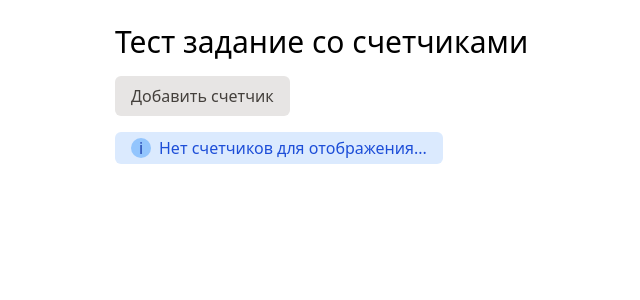
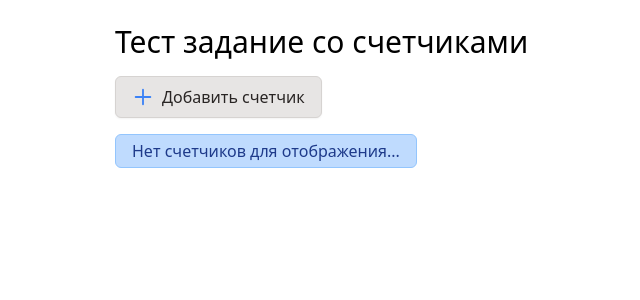
Before and after one commit to ilyasudakov/counter-test-datagile, a React (Vite) app: page / in a window 1280 px wide. Shown: the top 300 px of the page, without its empty margins (307-947 px from the left). Built offline with nearby package versions, Linux system fonts and the light colour scheme.

Commit message:
Update Button styles, Fix styles issues with npm package

```diff
--- a/package.json
+++ b/package.json
@@ -8,12 +8,14 @@
     "Tailwind"
   ],
   "files": [
-    "dist"
+    "dist",
+    "dist/*.css"
   ],
   "type": "module",
   "types": "./dist/index.d.ts",
   "main": "./dist/counter-test-datagile.umd.js",
   "module": "./dist/counter-test-datagile.es.js",
+  "style": "style.css",
   "exports": {
     ".": {
       "import": "./dist/counter-test-datagile.es.js",
@@ -25,7 +27,7 @@
     "email": "ilyasudakov.dev@gmail.com",
     "url": "https://ilyasudakov.vercel.app"
   },
-  "version": "0.0.14",
+  "version": "0.0.19",
   "scripts": {
     "dev": "vite",
     "build": "tsc && vite build",
--- a/src/components/Button.tsx
+++ b/src/components/Button.tsx
@@ -1,15 +1,21 @@
+const STYLES = {
+  empty: '',
+  default: 'bg-stone-200 text-stone-800 shadow-sm border border-stone-300',
+};
 export default function Button({
   children,
   onClick,
   className = '',
+  style = 'empty',
 }: {
   children: React.ReactNode;
   onClick?: () => void;
   className?: string;
+  style?: 'empty' | 'default';
 }) {
   return (
     <button
-      className={`bg-stone-200 text-stone-700 rounded-md px-4 py-2 cursor-pointer ${className}`}
+      className={`${STYLES[style]} flex items-center gap-2 rounded-md px-4 py-2 cursor-pointer ${className}`}
       onClick={onClick}
     >
       {children}
--- a/src/components/Counters/CountersWithProvider.tsx
+++ b/src/components/Counters/CountersWithProvider.tsx
@@ -1,6 +1,7 @@
 import { Provider } from 'react-redux';
 import Counters from '.';
 import store from '../../store';
+import '../../index.css';
 
 export default function CountersWithProvider() {
   return (
--- a/src/components/Counters/index.tsx
+++ b/src/components/Counters/index.tsx
@@ -3,6 +3,8 @@ import { connect, ConnectedProps } from 'react-redux';
 import Button from '../Button';
 import CounterWithControls from './Counter/CounterWithControls';
 import CounterWithInterval from './Counter/CounterWithInterval';
+
+import { ReactComponent as PlusIcon } from '../../assets/plus.svg';
 
 import { RootState } from '../../store';
 import { addCounter } from './counterActions';
@@ -10,7 +12,10 @@ import { addCounter } from './counterActions';
 const Counters = ({ addCounter, counterList }: CountersProps) => {
   return (
     <div>
-      <Button onClick={addCounter}>Добавить счетчик</Button>
+      <Button style="default" onClick={addCounter}>
+        <PlusIcon width={22} height={22} className="text-blue-500" />
+        <span>Добавить счетчик</span>
+      </Button>
       <ul className="grid gap-4 mt-4 items-start">
         {Object.keys(counterList).length === 0 && <NoItemsBadge />}
         {Object.entries(counterList).map(([id, data], index) => (
@@ -37,11 +42,11 @@ export default connector(Counters);
 
 const NoItemsBadge = () => {
   return (
-    <div className="flex items-center gap-2 px-4 py-1 bg-blue-100 text-blue-700 rounded-md w-fit">
-      <div className="flex items-center justify-center bg-blue-300 text-blue-800 w-5 h-5 rounded-[25px]">
-        i
-      </div>
-      <div>Нет счетчиков для отображения...</div>
+    <div
+      className="flex items-center gap-2 px-4 py-1 bg-blue-200
+    border border-blue-300 text-blue-900 rounded-md w-fit"
+    >
+      Нет счетчиков для отображения...
     </div>
   );
 };
--- a/vite.config.ts
+++ b/vite.config.ts
@@ -3,11 +3,9 @@ import { defineConfig } from 'vite';
 import react from '@vitejs/plugin-react';
 import svgr from 'vite-plugin-svgr';
 import dts from 'vite-plugin-dts';
-import postcss from 'rollup-plugin-postcss';
 
 export default defineConfig({
   plugins: [
-    postcss(),
     react(),
     dts({
       insertTypesEntry: true,
```
Also changed, not shown: 1 other file (tests, documents, lock files or other folders).
